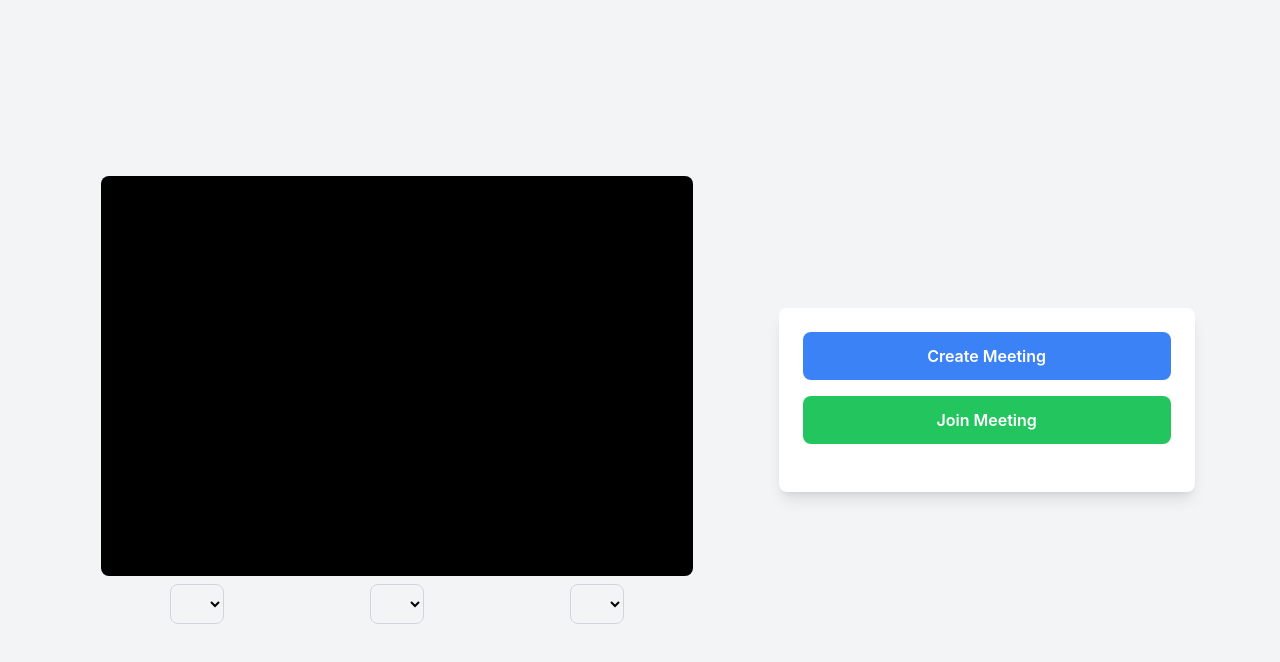
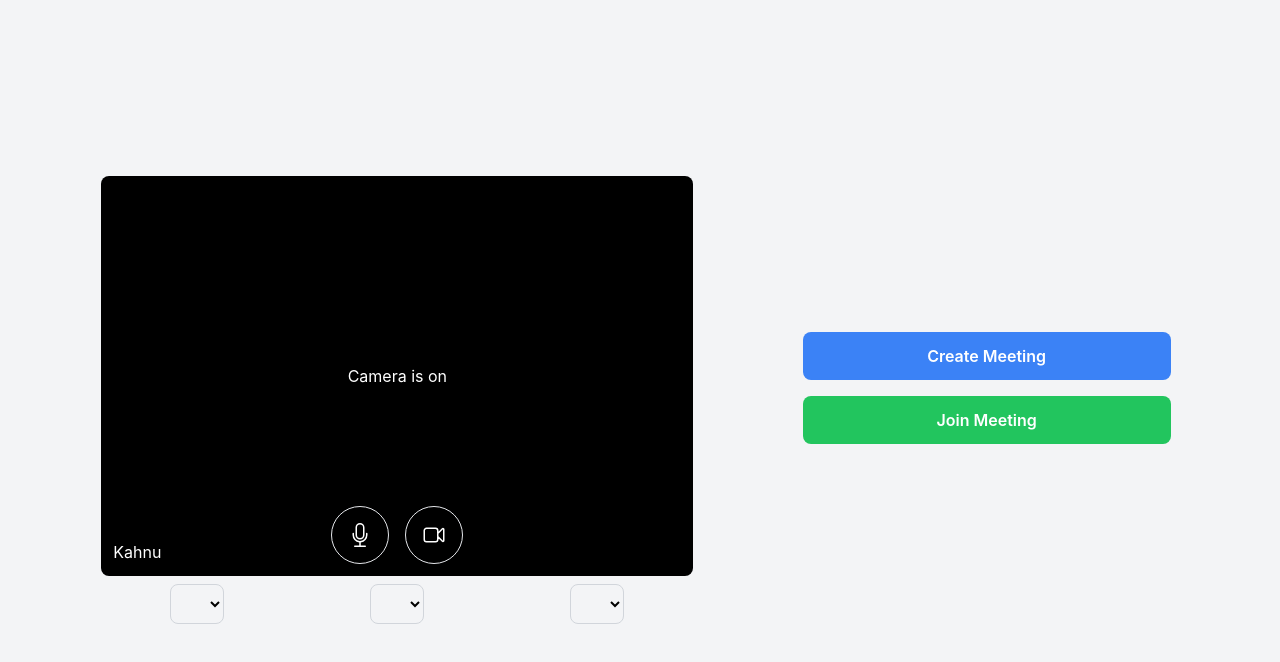
Before and after one commit to kahnu044/videosdk-react-node-app, a React (Create React App) app in the folder client/: page / in a window 1280 px wide. Both pictures are taken after a click on the button "Login with Google". Shown: the top 662 px of the page. Built offline with nearby package versions, Linux system fonts and the light colour scheme.

Commit message:
icons added

```diff
--- a/client/package.json
+++ b/client/package.json
@@ -6,6 +6,7 @@
     "cra-template": "1.2.0",
     "react": "^18.0.0",
     "react-dom": "^18.0.0",
+    "react-icons": "^5.4.0",
     "react-router": "^7.0.2",
     "react-scripts": "5.0.1",
     "web-vitals": "^4.2.4"
--- a/client/src/pages/Home.js
+++ b/client/src/pages/Home.js
@@ -1,19 +1,32 @@
 import React, { useState, useEffect } from "react";
+import {
+  HiOutlineVideoCamera,
+  HiOutlineVideoCameraSlash,
+} from "react-icons/hi2";
+
+import { BsMic, BsMicMute } from "react-icons/bs";
 
 const Home = () => {
   // States for the dropdowns (camera, mic, speaker)
+  const [isCameraOn, setIsCameraOn] = useState(true);
+  const [isMicOn, setIsMicOn] = useState(true);
   const [cameraList, setCameraList] = useState([]);
   const [micList, setMicList] = useState([]);
   const [speakerList, setSpeakerList] = useState([]);
   const [selectedCamera, setSelectedCamera] = useState("");
   const [selectedMic, setSelectedMic] = useState("");
   const [selectedSpeaker, setSelectedSpeaker] = useState("");
-
+  const toggleCamera = () => {
+    setIsCameraOn(!isCameraOn);
+  };
+  const toggleMic = () => {
+    setIsMicOn(!isMicOn);
+  };
   useEffect(() => {
     // Simulating media device retrieval (e.g., camera, mic, speaker)
-    navigator.mediaDevices.enumerateDevices().then((devices) => {
-      const cameras = devices.filter((device) => device.kind === "videoinput");
-      const mics = devices.filter((device) => device.kind === "audioinput");
+    navigator?.mediaDevices?.enumerateDevices().then((devices) => {
+      const cameras = devices?.filter((device) => device.kind === "videoinput");
+      const mics = devices?.filter((device) => device.kind === "audioinput");
       const speakers = devices.filter(
         (device) => device.kind === "audiooutput"
       );
@@ -24,11 +37,37 @@ const Home = () => {
     });
   }, []);
   return (
-    <div className="flex flex-col md:flex-row items-center justify-evenly min-h-screen bg-gray-100 p-4">
+    <div className="flex flex-col lg:flex-row items-center justify-center  lg:justify-evenly min-h-screen bg-gray-100 p-4">
+
+
       {/* Left Section (Camera Overview) */}
-      <div className="w-full md:w-1/2 flex flex-col  justify-between items-center p-4 rounded-lg mb-4 md:mb-0">
-        <div className="bg-black w-full h-64 md:h-[400px] rounded-lg flex items-center justify-center">
+      <div className="w-full sm:w-3/4 lg:w-1/2 flex flex-col  justify-between items-center p-4 rounded-lg mb-4 lg:mb-0">
+        <div className="bg-black w-full h-64 lg:h-[400px] rounded-lg flex items-center justify-center relative">
           <video className="w-full h-full object-cover" autoPlay muted></video>{" "}
+          <span className="absolute text-white bottom-3 left-3">Kahnu</span>
+
+
+          <span className="absolute text-white">{ isCameraOn ? "Camera is on" : "Camera is off "}</span>
+
+          <div className="absolute bottom-3 flex gap-4">
+            <span
+              className={`text-white text-2xl rounded-full border p-4 cursor-pointer ${!isMicOn ? "bg-red-500" :  ""} `}
+              onClick={toggleMic}
+            >
+              {isMicOn ? <BsMic /> : <BsMicMute />}
+            </span>
+
+            <span
+              className={`text-white text-2xl rounded-full border p-4 cursor-pointer ${!isCameraOn ? "bg-red-500" :  ""} `}
+              onClick={toggleCamera}
+            >
+              {isCameraOn ? (
+                <HiOutlineVideoCamera />
+              ) : (
+                <HiOutlineVideoCameraSlash />
+              )}
+            </span>
+          </div>
         </div>
 
         {/* Dropdowns for Camera, Mic, and Speaker */}
@@ -40,7 +79,7 @@ const Home = () => {
               onChange={(e) => setSelectedCamera(e.target.value)}
               className="w-full mt-2 px-4 py-2 bg-gray-100 rounded-lg border border-gray-300"
             >
-              {cameraList.map((camera, index) => (
+              {cameraList?.map((camera, index) => (
                 <option key={index} value={camera.deviceId}>
                   {camera.label || `Camera ${index + 1}`}
                 </option>
@@ -55,7 +94,7 @@ const Home = () => {
               onChange={(e) => setSelectedMic(e.target.value)}
               className="w-full mt-2 px-4 py-2 bg-gray-100 rounded-lg border border-gray-300"
             >
-              {micList.map((mic, index) => (
+              {micList?.map((mic, index) => (
                 <option key={index} value={mic.deviceId}>
                   {mic.label || `Microphone ${index + 1}`}
                 </option>
@@ -81,7 +120,7 @@ const Home = () => {
       </div>
 
       {/* Right Section */}
-      <div className="w-full md:w-1/3 flex flex-col justify-between items-center bg-white p-6 rounded-lg shadow-lg">
+      <div className="w-full sm:w-3/4 lg:w-1/3 flex flex-col justify-between items-center p-6">
         <div className="w-full text-center mb-6">
           <button
             onClick={() => alert("Create Meeting")}
```
Also changed, not shown: 1 other file (tests, documents, lock files or other folders).
